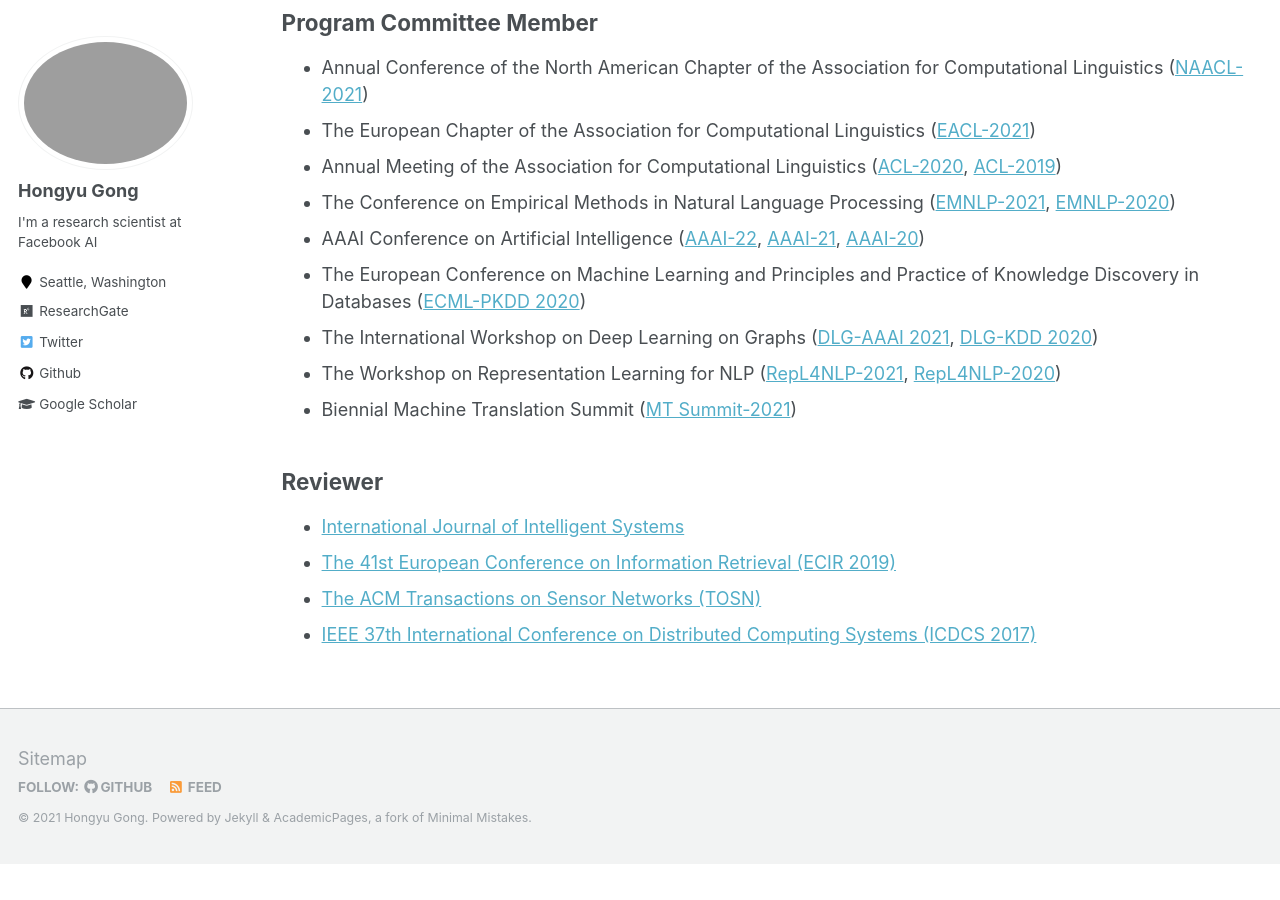
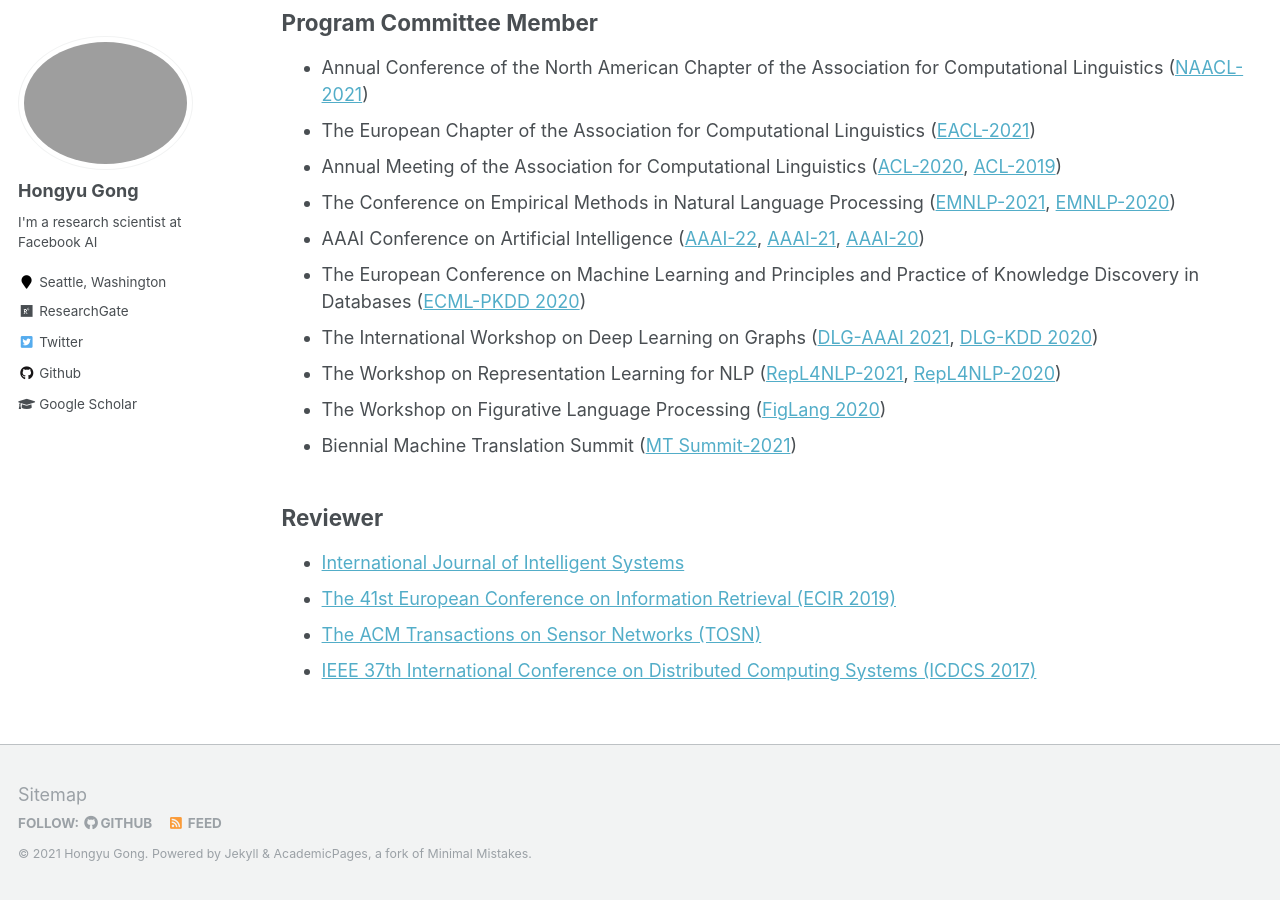
Before and after one commit to HongyuGong/HongyuGong.github.io, a Jekyll site: the page built from _pages/cv.md, in a window 1280 px wide and 900 px high, scrolled down 568 px. Built offline with Jekyll 4.4.1, drawn with Linux system fonts in a browser that asks for light colours; before the commit the page ends 1432 px from its top, so only the background shows below that.

Commit message:
Update cv.md

```diff
--- a/_pages/cv.md
+++ b/_pages/cv.md
@@ -32,6 +32,7 @@ Academic Services
 * The European Conference on Machine Learning and Principles and Practice of Knowledge Discovery in Databases ([ECML-PKDD 2020](https://ecmlpkdd2020.net/))
 * The International Workshop on Deep Learning on Graphs ([DLG-AAAI 2021](https://deep-learning-graphs.bitbucket.io/dlg-aaai21/), [DLG-KDD 2020](https://deep-learning-graphs.bitbucket.io/dlg-kdd20/))
 * The Workshop on Representation Learning for NLP ([RepL4NLP-2021](https://sites.google.com/view/repl4nlp-2021), [RepL4NLP-2020](https://sites.google.com/view/repl4nlp2020/home?authuser=0))
+* The Workshop on Figurative Language Processing ([FigLang 2020](https://virtual.acl2020.org/workshop_W7.html))
 * Biennial Machine Translation Summit ([MT Summit-2021](https://amtaweb.org/mt-summit2021/))
 
 
```
